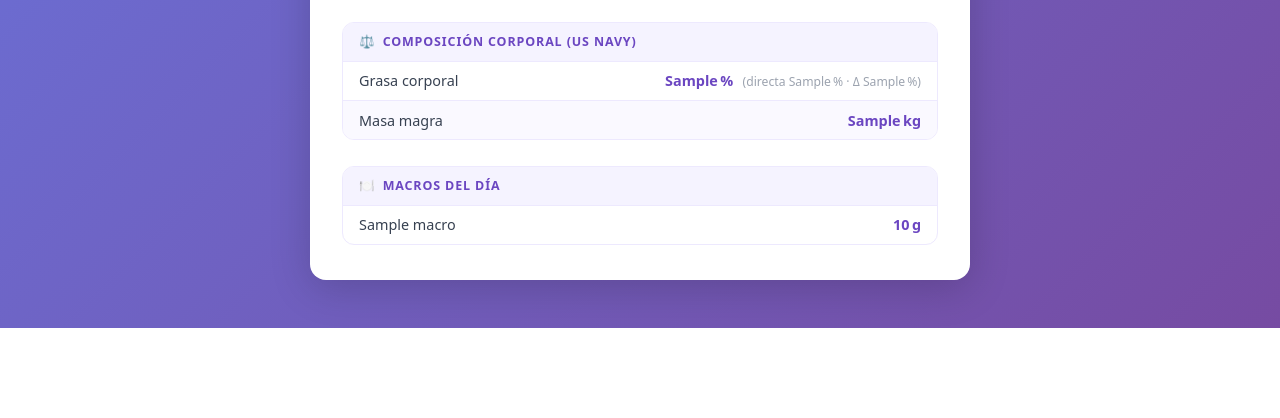
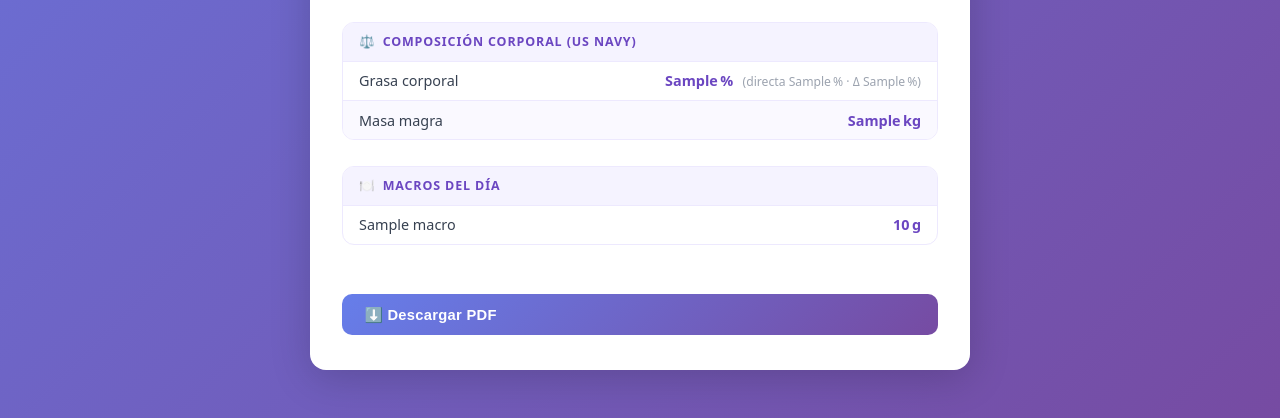
Before and after one commit to juanfranciscofernandezherreros/fitness-calculator-tool, a Flask app: template templates/index.html in a window 1280 px wide. Shown: the part 941-1359 px from the top of the page. Before the commit the page ends 1269 px from the top, so only its background shows below. Run offline with Flask 3, Linux system fonts and the light colour scheme; the template is opened without the code that fills it: most values are stand-ins (such as "Sample title", 1, 10 or a date in 2020).

Commit message:
feat: add Descargar PDF button to results section
Agent-Logs-Url: https://github.com/juanfranciscofernandezherreros/repo/sessions/6d9ceb05-4040-4e3a-be21-ab98f2c164e3

Co-authored-by: juanfranciscofernandezherreros <31112111+juanfranciscofernandezherreros@users.noreply.github.com>

```diff
--- a/templates/index.html
+++ b/templates/index.html
@@ -222,6 +222,45 @@
     }
     .badge-delta.pos { color: #e53e3e; }
     .badge-delta.neg { color: #16a34a; }
+
+    /* ── Download PDF button ── */
+    .btn-pdf {
+      display: inline-flex;
+      align-items: center;
+      gap: .45rem;
+      margin-top: 1.5rem;
+      padding: .7rem 1.4rem;
+      background: linear-gradient(135deg, #667eea 0%, #764ba2 100%);
+      color: #fff;
+      border: none;
+      border-radius: 10px;
+      font-size: .92rem;
+      font-weight: 700;
+      cursor: pointer;
+      letter-spacing: .02em;
+      transition: opacity .2s, transform .1s;
+      text-decoration: none;
+    }
+    .btn-pdf:hover  { opacity: .88; }
+    .btn-pdf:active { transform: scale(.99); }
+
+    /* ── Print / PDF styles ── */
+    @media print {
+      body {
+        background: #fff !important;
+        padding: 0;
+        display: block;
+      }
+      .header, form, .btn-pdf { display: none !important; }
+      .card {
+        box-shadow: none;
+        border: none;
+        max-width: 100%;
+        padding: 0;
+      }
+      .results { margin-top: 0; }
+      .result-card { break-inside: avoid; }
+    }
   </style>
 </head>
 <body>
@@ -439,6 +478,9 @@
         </table>
       </div>
 
+      <button type="button" class="btn-pdf" onclick="window.print()">
+        ⬇️ Descargar PDF
+      </button>
     </div>
     {% endif %}
   </div>
```
